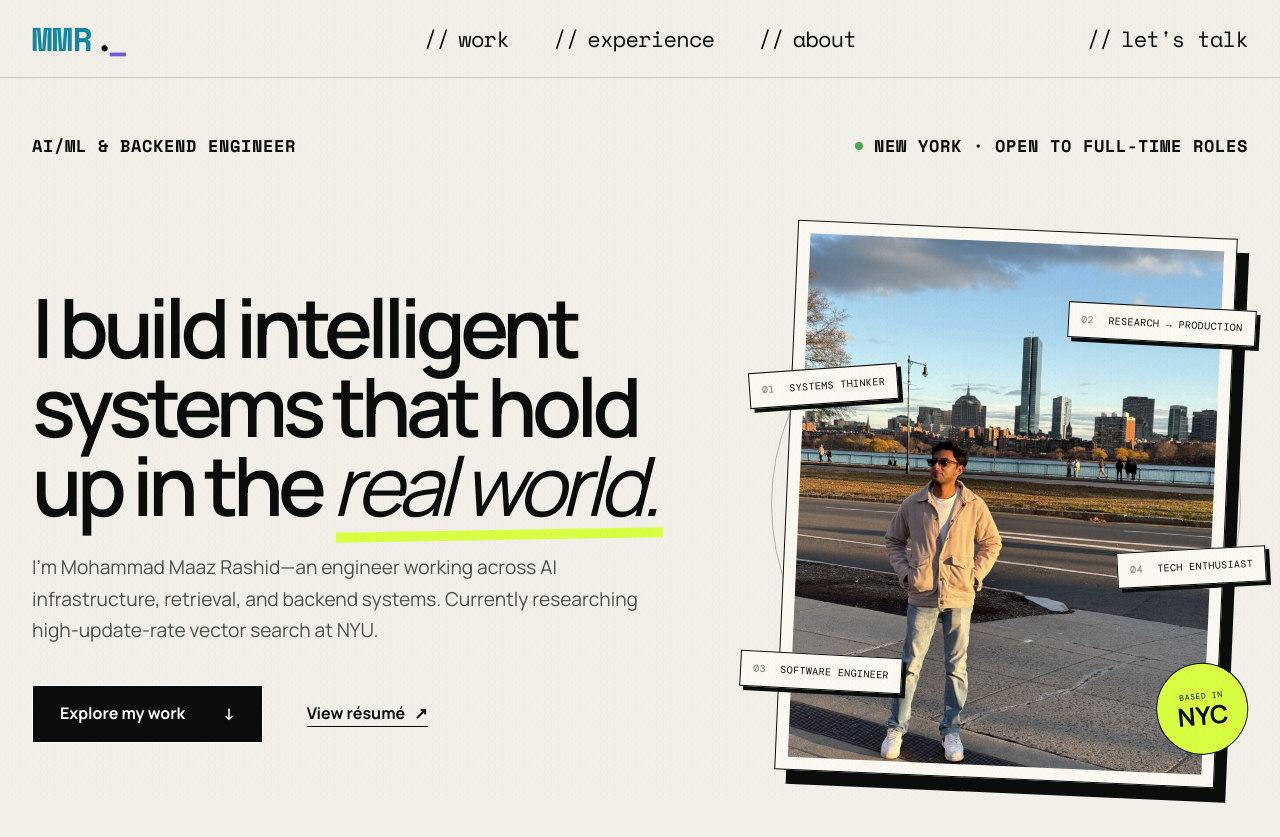
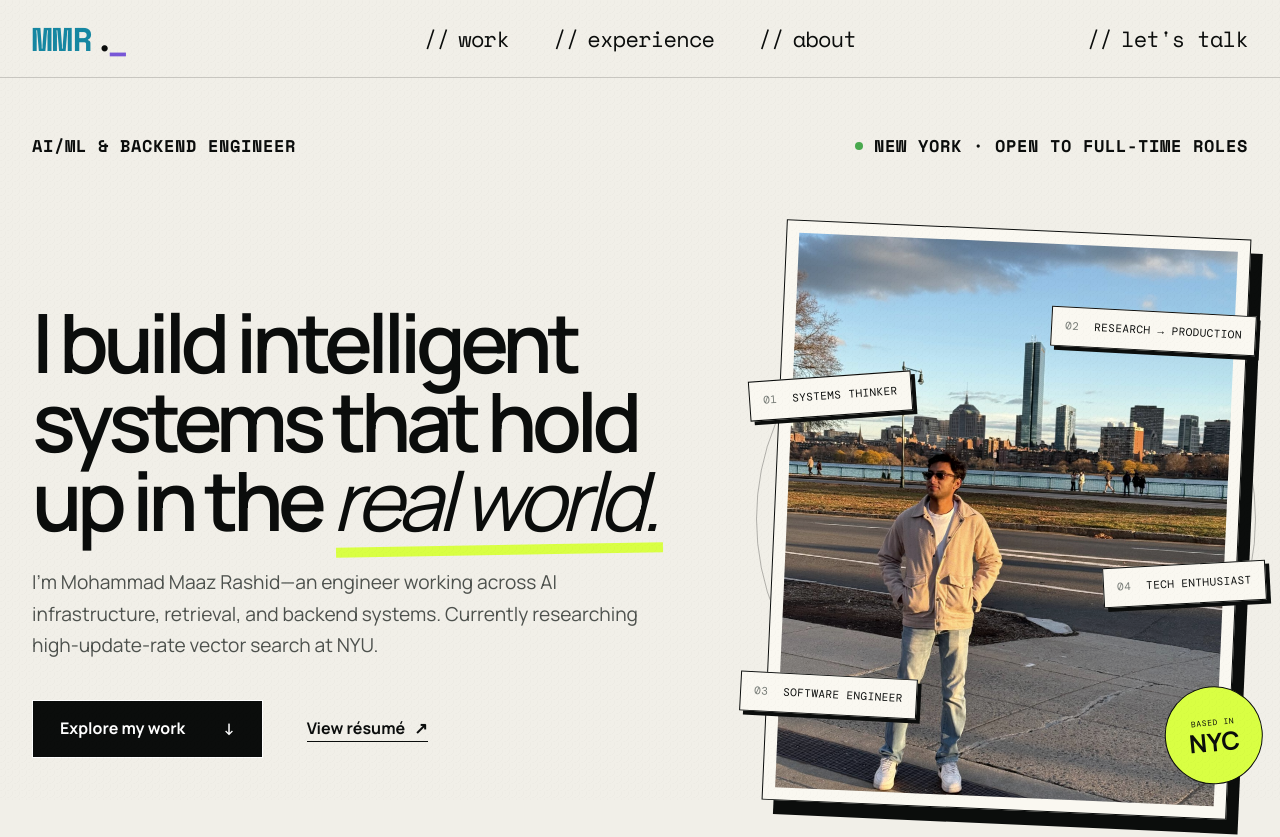
Before and after one commit to codeholic08/codeholic08.github.io, a plain HTML site: page index.html in a window 1280 px wide. Shown: the top 837 px of the page. Drawn offline with nearby package versions, Linux system fonts and the light colour scheme; a web font is replaced by a local one.

Commit message:
Slightly enlarge portrait composition

```diff
--- a/index.html
+++ b/index.html
@@ -19,7 +19,7 @@
   <link rel="preconnect" href="https://fonts.googleapis.com">
   <link rel="preconnect" href="https://fonts.gstatic.com" crossorigin>
   <link href="https://fonts.googleapis.com/css2?family=DM+Mono:wght@300;400;500&family=Manrope:wght@400;500;600;700;800&family=Space+Mono:wght@400;700&display=swap" rel="stylesheet">
-  <link rel="stylesheet" href="styles.css?v=20260803-web10">
+  <link rel="stylesheet" href="styles.css?v=20260803-web11">
   <script src="script.js" defer></script>
 </head>
 <body>
--- a/styles.css
+++ b/styles.css
@@ -84,16 +84,16 @@ button { font: inherit; }
 .text-link { font-size: 13px; font-weight: 700; border-bottom: 1px solid var(--ink); }
 .text-link span { margin-left: 6px; }
 
-.hero-visual { position: relative; display: grid; place-items: center; min-height: 620px; }
-.portrait-frame { position: relative; z-index: 3; width: min(440px, 94%); aspect-ratio: 4 / 5; padding: 12px; background: var(--paper-bright); border: 1px solid var(--ink); transform: rotate(2.5deg); box-shadow: 12px 14px 0 var(--ink); }
+.hero-visual { position: relative; display: grid; place-items: center; min-height: 650px; }
+.portrait-frame { position: relative; z-index: 3; width: min(465px, 96%); aspect-ratio: 4 / 5; padding: 12px; background: var(--paper-bright); border: 1px solid var(--ink); transform: rotate(2.5deg); box-shadow: 12px 14px 0 var(--ink); }
 .portrait-frame img { width: 100%; height: 100%; object-fit: cover; object-position: center 25%; filter: saturate(.78) contrast(1.04); }
-.portrait-label { position: absolute; right: -32px; bottom: 32px; width: 92px; height: 92px; display: grid; place-content: center; text-align: center; border-radius: 50%; background: var(--lime); border: 1px solid var(--ink); color: var(--ink); transform: rotate(-8deg); }
+.portrait-label { position: absolute; right: -34px; bottom: 34px; width: 98px; height: 98px; display: grid; place-content: center; text-align: center; border-radius: 50%; background: var(--lime); border: 1px solid var(--ink); color: var(--ink); transform: rotate(-8deg); }
 .portrait-label span { font-family: var(--mono); font-size: 8px; text-transform: uppercase; letter-spacing: .08em; }
 .portrait-label strong { font-size: 25px; line-height: 1; }
 .orbit { position: absolute; border: 1px solid rgba(11,13,12,.28); border-radius: 50%; }
-.orbit-one { width: 470px; height: 470px; }
-.orbit-two { width: 350px; height: 500px; transform: rotate(42deg); }
-.visual-note { position: absolute; z-index: 4; padding: 9px 12px; background: var(--paper-bright); border: 1px solid var(--ink); font-family: var(--mono); font-size: 10px; text-transform: uppercase; letter-spacing: .04em; box-shadow: 4px 4px 0 var(--ink); }
+.orbit-one { width: 500px; height: 500px; }
+.orbit-two { width: 370px; height: 530px; transform: rotate(42deg); }
+.visual-note { position: absolute; z-index: 4; padding: 10px 13px; background: var(--paper-bright); border: 1px solid var(--ink); font-family: var(--mono); font-size: 11px; text-transform: uppercase; letter-spacing: .04em; box-shadow: 4px 4px 0 var(--ink); }
 .visual-note span { color: #767b76; margin-right: 8px; }
 .note-one { left: -15px; top: 28%; transform: rotate(-4deg); }
 .note-two { right: -8px; top: 18%; transform: rotate(3deg); }
@@ -245,6 +245,7 @@ button { font: inherit; }
   .hero-visual { min-height: 440px; }
   .portrait-frame { width: min(300px, 82%); box-shadow: 8px 9px 0 var(--ink); }
   .portrait-label { right: -20px; width: 75px; height: 75px; }
+  .visual-note { padding: 9px 12px; font-size: 10px; }
   .orbit-one { width: 340px; height: 340px; }
   .orbit-two { width: 260px; height: 380px; }
   .note-one { left: 0; top: 26%; }
```
